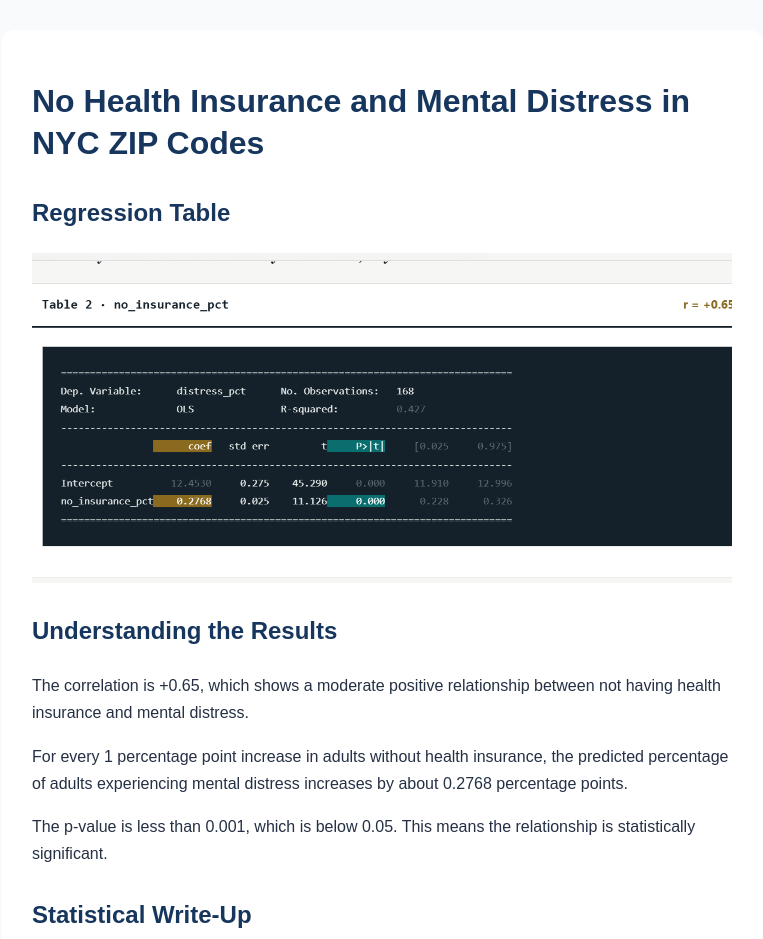
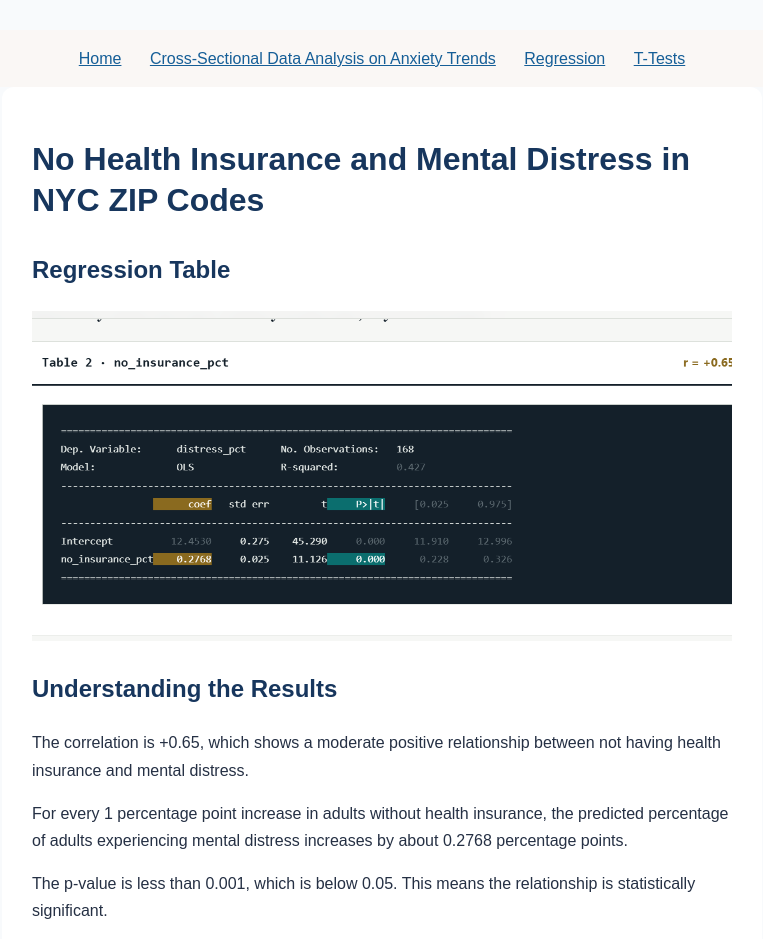
Before and after one commit to malicastepho-ops/portfolio, a plain HTML site: page regression.html in a window 1280 px wide. Shown: the top 939 px of the page, without its empty margins (258-1021 px from the left). Drawn offline with Linux system fonts and the light colour scheme.

Commit message:
Add navigation links to regression.html

```diff
--- a/regression.html
+++ b/regression.html
@@ -52,6 +52,14 @@
   </style>
 </head>
 <body>
+
+<nav style="text-align: center; padding: 15px 20px; background-color: #faf7f5;">
+  <a href="index.html" style="margin: 0 12px;">Home</a>
+  <a href="cross-sectional.html" style="margin: 0 12px;">Cross-Sectional Data Analysis on Anxiety Trends</a>
+  <a href="regression.html" style="margin: 0 12px;">Regression</a>
+  <a href="ttest.html" style="margin: 0 12px;">T-Tests</a>
+</nav>
+
   <main>
     <h1>No Health Insurance and Mental Distress in NYC ZIP Codes</h1>
 
```
